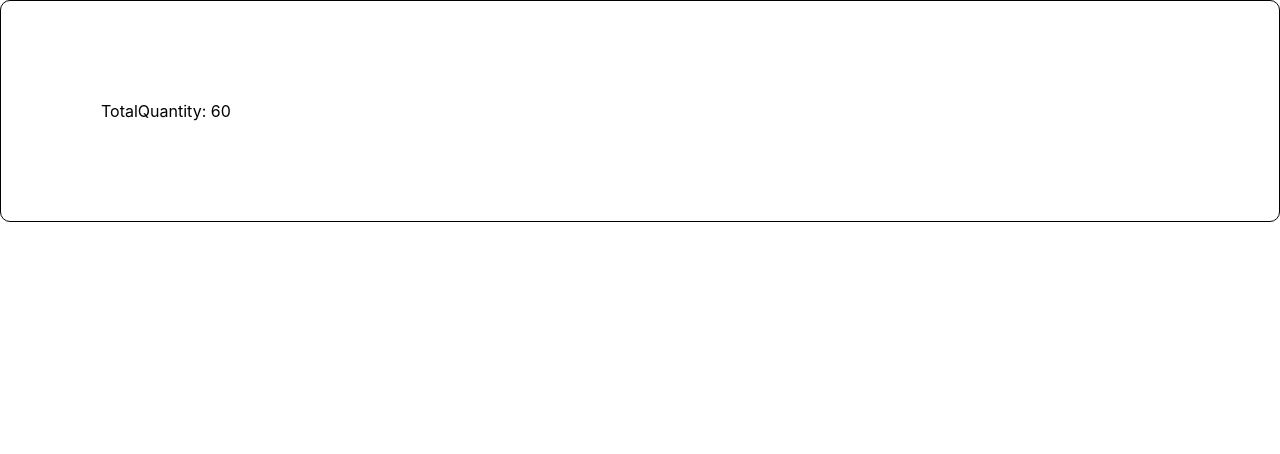
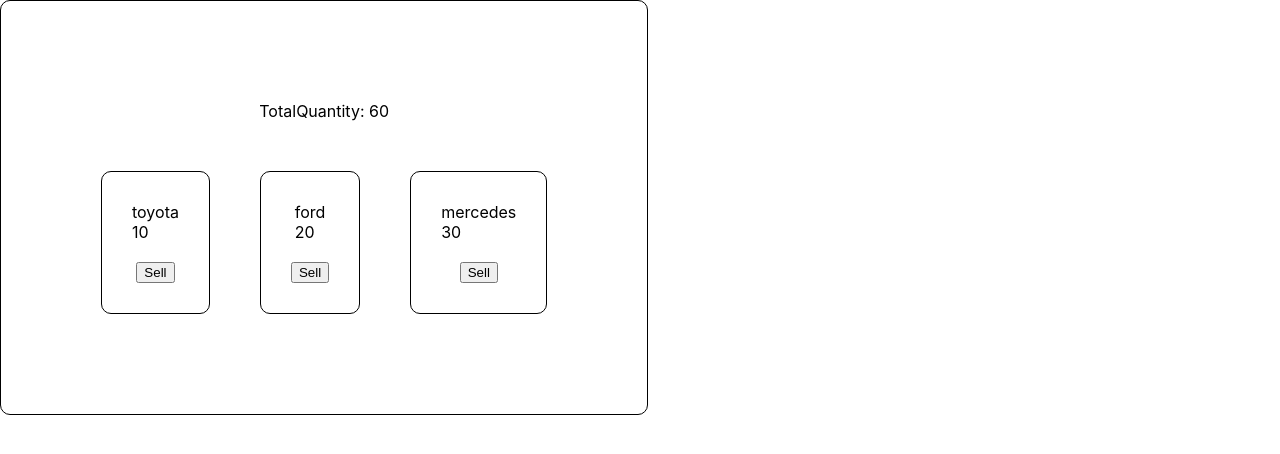
Before and after one commit to YeeunS/React-20240422-main, a React (Create React App) app in the folder React-20240422-main/car-app/: page / in a window 1280 px wide. Shown: the top 454 px of the page. Built offline with nearby package versions, Linux system fonts and the light colour scheme.

Commit message:
car-app object updated

```diff
--- a/React-20240422-main/car-app/src/App.css
+++ b/React-20240422-main/car-app/src/App.css
@@ -4,4 +4,24 @@
   border: 1px solid black;
   border-radius: 10px;
   padding: 100px;
+  width: fit-content;
+  align-items: center;
+  gap: 50px;
 }
+
+.cars-container {
+  display: flex;
+  flex-direction: row;
+  width: 100%;
+  gap: 50px;
+}
+
+.car {
+  border: 1px solid black;
+  border-radius: 10px;
+  padding: 30px;
+  display: flex;
+  flex-direction: column;
+  align-items: center;
+  gap: 20px;
+}
--- a/React-20240422-main/car-app/src/components/Car.js
+++ b/React-20240422-main/car-app/src/components/Car.js
@@ -1,14 +1,30 @@
-import React, { Component } from "react";
+import React, { Component, PureComponent } from "react";
 import SellButton from "./SellButton";
+import CarInfo from "./CarInfo";
 
 export default class Car extends Component {
+  /* shouldComponentUpdate(nextProps, nextState) {
+        console.log(
+            "SCU",
+            this.props.item.brand,
+            this.props.item.number,
+            nextProps.item.number
+        );
+        if (this.props.item.number === nextProps.item.number) {
+            return false;
+        }
+
+        return true;
+    } */
   render() {
-    const { item, handleSellCar } = this.props;
+    const {
+      item: { brand, number },
+      handleSellCar,
+    } = this.props;
+
     return (
-      <div>
-        <div>toyota</div>
-        <div>{item.brand}</div>
-        <div>{item.number}</div>
+      <div className="car">
+        <CarInfo brand={brand} number={number} />
         <SellButton handleSellCar={handleSellCar} />
       </div>
     );
--- a/React-20240422-main/car-app/src/components/CarApp.js
+++ b/React-20240422-main/car-app/src/components/CarApp.js
@@ -42,7 +42,7 @@ mercedez: dom not render, render method: called
 
 */
 export default class CarApp extends Component {
-  constructor(props) {
+  /*   constructor(props) {
       super(props);
       this.state = {
           cars: [
@@ -57,16 +57,35 @@ export default class CarApp extends Component {
                   id: 2,
               },
               {
-          brand: "mercedez",
+                  brand: "mercedes",
                   number: 30,
                   id: 3,
               },
           ],
       };
   }
+*/
 
+  state = {
+    cars: [
+      {
+        brand: "toyota",
+        number: 10,
+        id: 1,
+      },
+      {
+        brand: "ford",
+        number: 20,
+        id: 2,
+      },
+      {
+        brand: "mercedes",
+        number: 30,
+        id: 3,
+      },
+    ],
+  };
   handleSellCar = (id) => {
-    // update state
     this.setState({
       cars: this.state.cars.map((item) => {
         if (item.id === id) {
@@ -79,35 +98,38 @@ export default class CarApp extends Component {
         }
       }),
     });
+
+    console.log("state", this.state);
   };
-
+  /*
   shouldComponentUpdate(nextProps, nextState) {
-    console.log("SCU", nextState, this.state); // this.state is the old state
-    return false;
-  }
+      console.log("SCU", nextState, this.state);
+      return true;
+  } */
 
   render() {
     const totalQuantity = this.state.cars.reduce((acc, cur) => {
       return acc + cur.number;
     }, 0);
+
     return (
       <div className="car-app">
         <TotalQuantity totalQuantity={totalQuantity} />
         <div className="cars-container">
-          {this.state.cars.map((item) => {
+          {this.state.cars.map((item) => (
             <Car
               key={item.id}
               item={item}
-              handleSellCar={this.handleSellCar}
-            />;
-          })}
+              handleSellCar={() => this.handleSellCar(item.id)}
+            />
+          ))}
         </div>
       </div>
     );
-  }
   }
 
   //create virtual dom(newer ver) based the jsx
   //diffing (old)
   //reconciliation (based on diffing algorithm)
   //componentDidUpdate
+}
--- /dev/null
+++ b/React-20240422-main/car-app/src/components/CarInfo.js
@@ -0,0 +1,38 @@
+import React, { Component, PureComponent } from "react";
+
+const a = { name: "adam", cars: ["toyota", "ford"] };
+const b = { name: "adam", cars: ["toyota", "ford"] };
+
+/* const a = { name: "adam", age: 18 };
+const b = { name: "adam", age: 18 }; */
+
+export default class CarInfo extends Component {
+  shouldComponentUpdate(nextProps, nextState) {
+    //PureComponent: shallow comparison of old/new state, old/new props
+    //new nextState, old this.state
+    nextState ??= {};
+    this.state ??= {};
+    nextProps ??= {};
+    this.props ??= {};
+    /*         const a = {toyota:1, honda:2};
+        const b = {toyota:1, honda:2, ford:3}; */
+    const isStateEqual = Object.keys(nextState).every(
+      (key) => nextState[key] === this.state[key]
+    );
+    const isPropsEqual = Object.keys(nextProps).every(
+      (key) => nextProps[key] === this.props[key]
+    );
+    if (isPropsEqual && isStateEqual) return false;
+    return true;
+  }
+  render() {
+    const { brand, number } = this.props;
+    console.log(brand, "rendered");
+    return (
+      <div>
+        <div>{brand}</div>
+        <div>{number}</div>
+      </div>
+    );
+  }
+}
--- a/React-20240422-main/car-app/src/components/SellButton.js
+++ b/React-20240422-main/car-app/src/components/SellButton.js
@@ -2,7 +2,7 @@ import React, { Component } from "react";
 
 export default class SellButton extends Component {
   render() {
-    const { hanldleSellCar, id } = this.props;
-    return <button onClick={() => handleSellCar(id)}>sell</button>;
+    const { handleSellCar } = this.props;
+    return <button onClick={handleSellCar}>Sell</button>;
   }
 }
--- a/React-20240422-main/car-app/src/components/TotalQuantity.js
+++ b/React-20240422-main/car-app/src/components/TotalQuantity.js
@@ -2,7 +2,6 @@ import React, { Component } from "react";
 
 export default class TotalQuantity extends Component {
   render() {
-    // this.props is object
     const { totalQuantity } = this.props;
     return <div>TotalQuantity: {totalQuantity}</div>;
   }
```
Lines whose indentation alone changed are shown as unchanged.
